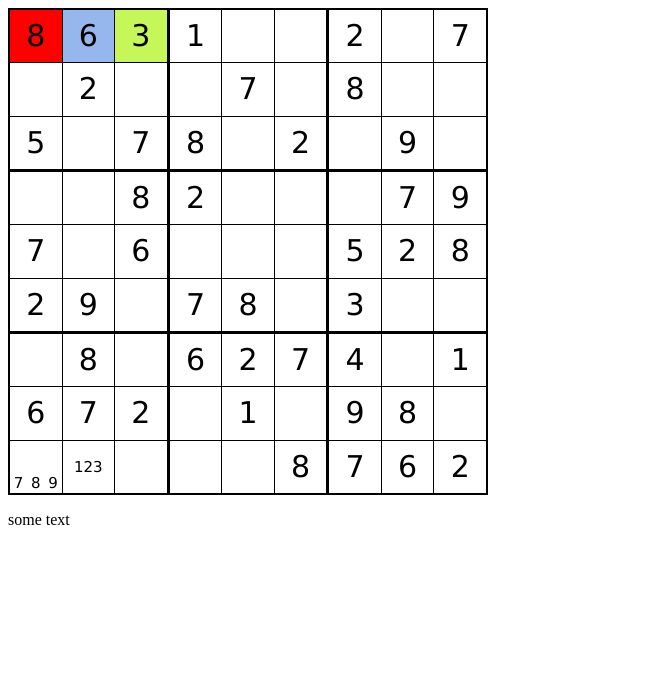
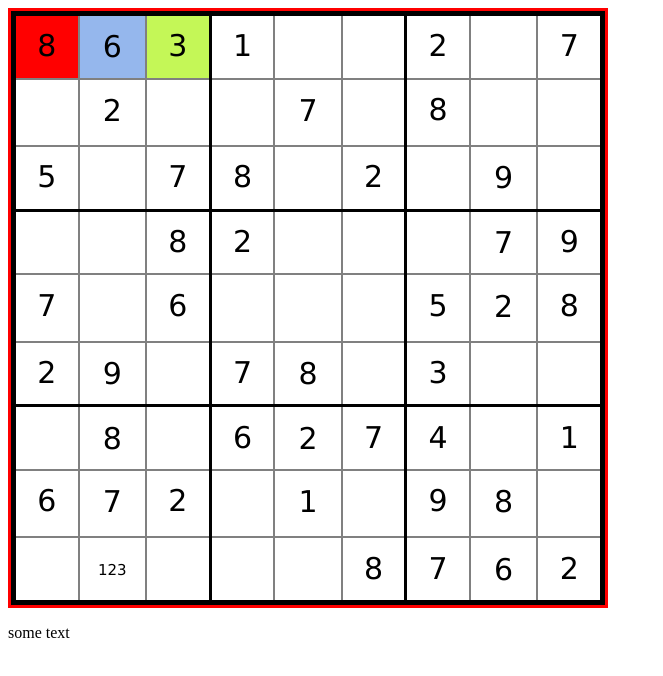
Before and after one commit to praemdonck/SudokuPartner, a plain HTML site: page sudoku_board.htm in a window 1280 px wide. Shown: the whole page, without its empty margins (0-663 px from the left). Drawn offline with Linux system fonts and the light colour scheme.

Commit message:
Replaced Tables with Grid layout

```diff
--- a/sudoku_board.htm
+++ b/sudoku_board.htm
@@ -1,97 +1,86 @@
 <!DOCTYPE html>
 <html lang="en">
 <head>
-
-<!-- <style>
-body {background-color: powderblue; font-family: Verdana;}
-h1   {color: blue; text-align:center}
-p    {color: red; text-align:left}
-</style> -->
+<meta name="viewport" content="width=device-width, initial-scale=1.0">
 
 <style>
-/* table, th, td { */
-/* .table_border {
-  border:1px solid black;
-  border-collapse: collapse;
-} */
 
-/* .table_border_1px {
-  border:2px solid black;
-  border-collapse: collapse;
-  text-align: center;
-} */
-
-.sudoku_table {
-    /* border:3px solid red; */
-    border: none;
-    border-collapse: collapse;
-    /* width: 600px; */
-    width: 480px;
-}
-.sudoku_table_row {
-    /* height: 200px; */
-    height: 160px;
+* {
+  box-sizing: border-box;
 }
 
-.sudoku_box {
-    border:1.5px solid black;
-    border-collapse: collapse;
-    padding: 0px;
+.grid-container {
+    border:3px solid red;
+    display: grid;
+    grid-template-columns: 33% auto 33%;
+    grid-template-rows: 33% auto 33%;
+    gap: 3px;
+    background-color: black;
+    padding: 5px;
+    width: 600px;
+    height: 600px;
+    /* position: absolute; */
+    font-family: verdana;
 }
 
-.box_table {
-    border:none;
-    border-collapse: collapse;
-    table-layout: fixed;
+.grid-container > div {
+  text-align: center;
+  padding: 0;
+  font-size: 30px;
 }
 
-.sudoku_cell {
-    table-layout: fixed;
-    border:1.5px solid black;
-    /* border: none; */
-    padding: 0px;
-    border-collapse: collapse;
-    text-align: center;
-    font-family: verdana;
-    font-size: 30px;
+.box-container {
+    border: None;
+    display: grid;
+    grid-template-columns: 32% auto 32%;
+    grid-template-rows: 32% auto 32%;
+    gap: 2px;
+    background-color: grey;
+    padding: 20px;
+    width: 100%;
+    height: 100%;
 }
 
-.cell_candidate {
-    table-layout: fixed;
-    border: none;
-    padding: 0px;
-    border-collapse: collapse;
+.box-container > div {
+    border: None;
+    background-color: white;
     text-align: center;
-    font-family: verdana;
-    /* font-size: 12px; */
-    font-size: 15px;
+    padding-top: 25%;
+    font-size: 30px;
+    line-height: 30px;
 }
 
+
+@media only screen and (max-width: 616px) {
+    body {
+        background-color: lightblue;
+    }
+    .grid-container {
+        width: 97vw;
+        height: 97vw;
+    }
+}
 </style>
 
 <title>Sudoku Board</title>
 </head>
 <body>
-    <table id="sudokuBoard", class="sudoku_table">
-        <tr class="sudoku_table_row">
-            <td id="BOX_0" style="width: 33.33%;" class="sudoku_box"></td>
-            <td id="BOX_1" style="width: 33.33%;" class="sudoku_box"></td>
-            <td id="BOX_2" style="width: 33.33%;" class="sudoku_box"></td>
-        </tr>
-        <tr class="sudoku_table_row">
-            <td id="BOX_3" class="sudoku_box"></td>
-            <td id="BOX_4" class="sudoku_box"></td>
-            <td id="BOX_5" class="sudoku_box"></td>
-        </tr>
-        <tr class="sudoku_table_row">
-            <td id="BOX_6" class="sudoku_box"></td>
-            <td id="BOX_7" class="sudoku_box"></td>
-            <td id="BOX_8" class="sudoku_box"></td>
-        </tr>
-    </table>
+    <div id="sudokuBoard" class="grid-container">
+        <div id="BOX_0" class="box-container"></div>
+        <div id="BOX_1" class="box-container"></div>
+        <div id="BOX_2" class="box-container"></div>
+        <div id="BOX_3" class="box-container"></div>
+        <div id="BOX_4" class="box-container"></div>
+        <div id="BOX_5" class="box-container"></div>
+        <div id="BOX_6" class="box-container"></div>
+        <div id="BOX_7" class="box-container"></div>
+        <div id="BOX_8" class="box-container"></div>
+    </div>
+
     <p id="logParagraph">some text</p>
     <!-- <p id="testString" style=" font-family: verdana; font-size: 30px; width:auto; height:auto; position:absolute">123456789</p> -->
     <!-- <button id="btnRndColor"> Random Color</button> -->
     <script src="sudoku_map.js"></script>
     <script src="sudoku_board.js"></script>
+
 </body>
--- a/sudoku_board.js
+++ b/sudoku_board.js
@@ -1,28 +1,19 @@
 const sudokuBoard = document.getElementById("sudokuBoard");
 sudokuBoard.addEventListener("contextmenu", e => e.preventDefault());
-
 
 function generateSudokuCells(box, boxHeight) {
     const cellHeight = boxHeight / 3;
 
     let cellsHTML = `
-<table style="width:100%;" class="box_table">
-<tr style="line-height: ${cellHeight-1}px; height: ${cellHeight}px;">
-<td id="CELL_${SudokuMap.boxIndices[box][0]}" class="sudoku_cell"></td>
-<td id="CELL_${SudokuMap.boxIndices[box][1]}" class="sudoku_cell"></td>
-<td id="CELL_${SudokuMap.boxIndices[box][2]}" class="sudoku_cell"></td>
-</tr>
-<tr style="line-height: ${cellHeight-1}px; height: ${cellHeight}px;">
-<td id="CELL_${SudokuMap.boxIndices[box][3]}" class="sudoku_cell"></td>
-<td id="CELL_${SudokuMap.boxIndices[box][4]}" class="sudoku_cell"></td>
-<td id="CELL_${SudokuMap.boxIndices[box][5]}" class="sudoku_cell"></td>
-</tr>
-<tr style="line-height: ${cellHeight-1}px; height: ${cellHeight}px;">
-<td id="CELL_${SudokuMap.boxIndices[box][6]}" class="sudoku_cell"></td>
-<td id="CELL_${SudokuMap.boxIndices[box][7]}" class="sudoku_cell"></td>
-<td id="CELL_${SudokuMap.boxIndices[box][8]}" class="sudoku_cell"></td>
-</tr>
-</table>`
+    <div id="CELL_${SudokuMap.boxIndices[box][0]}"></div>
+    <div id="CELL_${SudokuMap.boxIndices[box][1]}"></div>
+    <div id="CELL_${SudokuMap.boxIndices[box][2]}"></div>
+    <div id="CELL_${SudokuMap.boxIndices[box][3]}"></div>
+    <div id="CELL_${SudokuMap.boxIndices[box][4]}"></div>
+    <div id="CELL_${SudokuMap.boxIndices[box][5]}"></div>
+    <div id="CELL_${SudokuMap.boxIndices[box][6]}"></div>
+    <div id="CELL_${SudokuMap.boxIndices[box][7]}"></div>
+    <div id="CELL_${SudokuMap.boxIndices[box][8]}"></div>`
 
     return cellsHTML;
 }
@@ -235,5 +226,5 @@ for (let i=0; i<81; i++)
     cellValue = cellValue === "0" ? "" : cellValue;
     cellSetValue(i, cellValue);
 }
-fillCellCandidatesType1(72, ['','','','','','',7,8,9])
+// fillCellCandidatesType1(72, ['','','','','','',7,8,9])
 fillCellCandidatesType2(73, "123")
```
